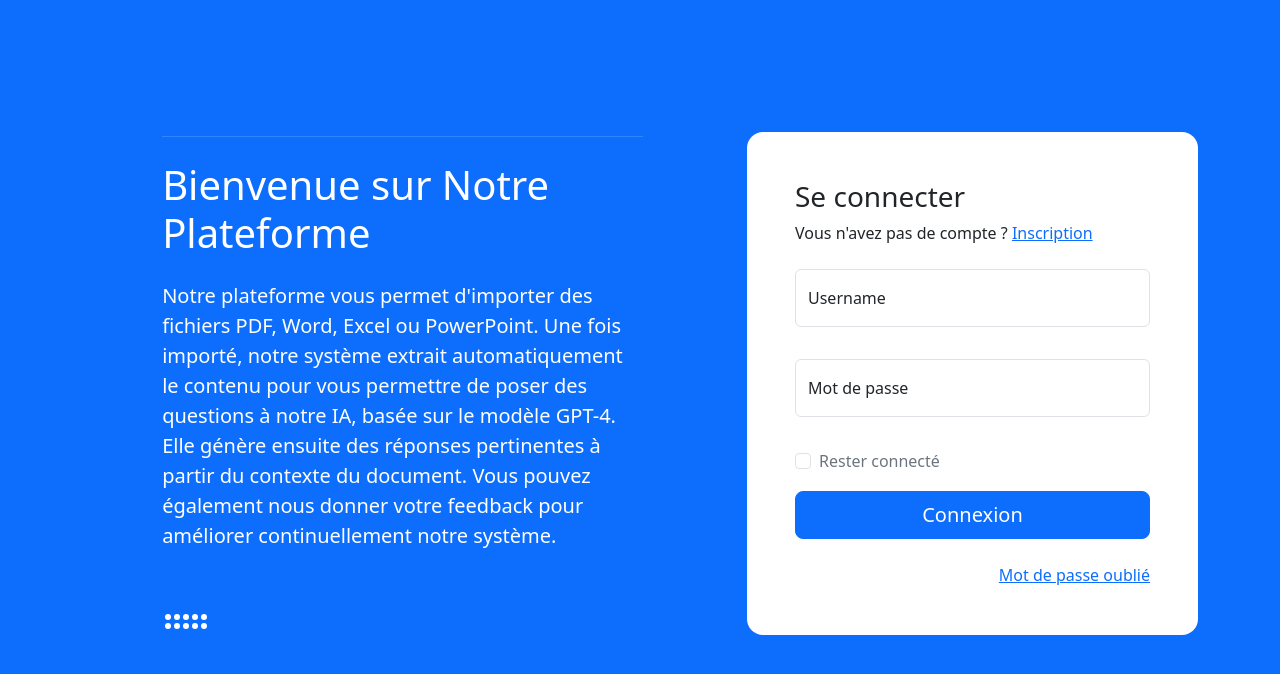
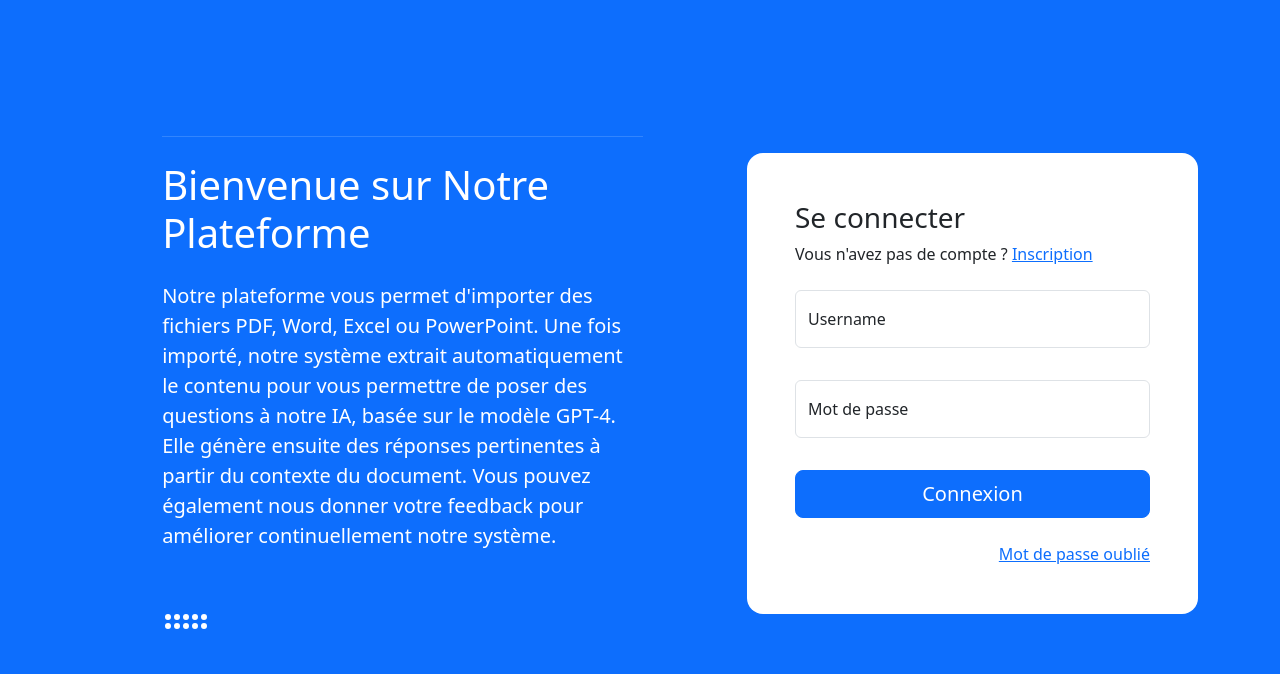
Before and after one commit to delmas007/FRONT-AVANCED-RAG-SPRING-AI, an Angular app: page /connexion in a window 1280 px wide. Shown: the top 674 px of the page. Built offline with nearby package versions, Linux system fonts and the light colour scheme.

Commit message:
gestion mot de passe

```diff
--- a/src/app/app.routes.ts
+++ b/src/app/app.routes.ts
@@ -6,12 +6,14 @@ import {RegisterComponent} from "./register/register.component";
 import {AuthenticationGuard} from "./guards/authentication.guard";
 import {AuthorizationGuard} from "./guards/authorization.guard";
 import {VerifyCodeComponent} from "./verify-code/verify-code.component";
+import {MotDePasseComponent} from "./mot-de-passe/mot-de-passe.component";
 
 export const routes: Routes = [
 
   { path : "connexion" , component : LoginComponent},
   { path : "inscription" , component : RegisterComponent},
   { path : "verification/:email" , component : VerifyCodeComponent},
+  { path : "mot-de-passe" , component : MotDePasseComponent},
 
   { path : "user" , component : UserComponent,canActivate:[AuthenticationGuard] ,children : [
       { path : "rag" , component : RagComponent,canActivate:[AuthorizationGuard]},
--- a/src/app/login/login.component.html
+++ b/src/app/login/login.component.html
@@ -1,5 +1,5 @@
 <!-- Login 9 - Bootstrap Brain Component -->
-<section class="bg-primary py-3 py-md-5 py-xl-8 ">
+<section class="bg-primary py-3 py-md-5 py-xl-8">
   <div class="container">
     <div class="row gy-4 align-items-center mt-md-5">
       <div class="col-12 col-md-6 col-xl-7">
@@ -43,14 +43,6 @@
                   </div>
                 </div>
                 <div class="col-12">
-                  <div class="form-check">
-                    <input class="form-check-input" type="checkbox" value="" name="remember_me" id="remember_me">
-                    <label class="form-check-label text-secondary" for="remember_me">
-                      Rester connecté
-                    </label>
-                  </div>
-                </div>
-                <div class="col-12">
                   <div class="d-grid">
                     <button class="btn btn-primary btn-lg" type="submit" [disabled]="loading">
                       <span *ngIf="loading" class="spinner-border spinner-border-sm" role="status" aria-hidden="true"></span>
@@ -64,7 +56,7 @@
             <div class="row">
               <div class="col-12">
                 <div class="d-flex gap-2 gap-md-4 flex-column flex-md-row justify-content-md-end mt-4">
-                  <a href="#!">Mot de passe oublié</a>
+                  <a routerLink="/mot-de-passe">Mot de passe oublié</a>
                 </div>
               </div>
             </div>
--- a/src/app/mot-de-passe/mot-de-passe.component.html
+++ b/src/app/mot-de-passe/mot-de-passe.component.html
@@ -1,5 +1,5 @@
 <!-- Login 9 - Bootstrap Brain Component -->
-<section class="bg-primary py-3 py-md-5 py-xl-8 ">
+<section class="bg-primary py-3 py-md-5 py-xl-8 vh-100">
   <div class="container">
     <div class="row gy-4 align-items-center mt-md-5">
       <div class="col-12 col-md-6 col-xl-7">
--- a/src/app/mot-de-passe/mot-de-passe.component.ts
+++ b/src/app/mot-de-passe/mot-de-passe.component.ts
@@ -36,12 +36,14 @@ export class MotDePasseComponent implements OnInit{
     this.errorMessage = null;
     this.apiService.codeMotDePasse(email)
       .then((token: any) => {
-        this.router.navigateByUrl("/user/rag");
+        console.log(token);
+        // this.router.navigateByUrl("/user/rag");
       })
       .catch((err: any)=> {
         if (err.error && err.error.message) {
           this.errorMessage = err.error.message;
         } else {
+          console.log(err);
           this.errorMessage = 'Mot de passe incorrecte';
         }
       })
--- a/src/app/service/bearer.interceptor.ts
+++ b/src/app/service/bearer.interceptor.ts
@@ -1,9 +1,15 @@
 import { HttpInterceptorFn } from '@angular/common/http';
 
 export const bearerInterceptor: HttpInterceptorFn = (req, next) => {
-  if (req.url.includes('/connexion') || req.url.includes('/inscription/') || req.url.includes('/activation/') || req.url.includes('verification') || req.url.includes('resendMail') ) {
+  // if (req.url.includes('/connexion') || req.url.includes('/inscription/') || req.url.includes('/activation/') || req.url.includes('verification') || req.url.includes('resendMail') ) {
+  //   return next(req);
+  // }
+  const paths = ['/connexion', '/inscription/', '/activation/', 'verification', 'resendMail','/modifierMotDePasse/'];
+
+  if (paths.some(path => req.url.includes(path))) {
     return next(req);
   }
+
 
   let reqUrl = req.clone({
     headers: req.headers.set('Authorization', 'Bearer ' + localStorage.getItem('token'))
```
